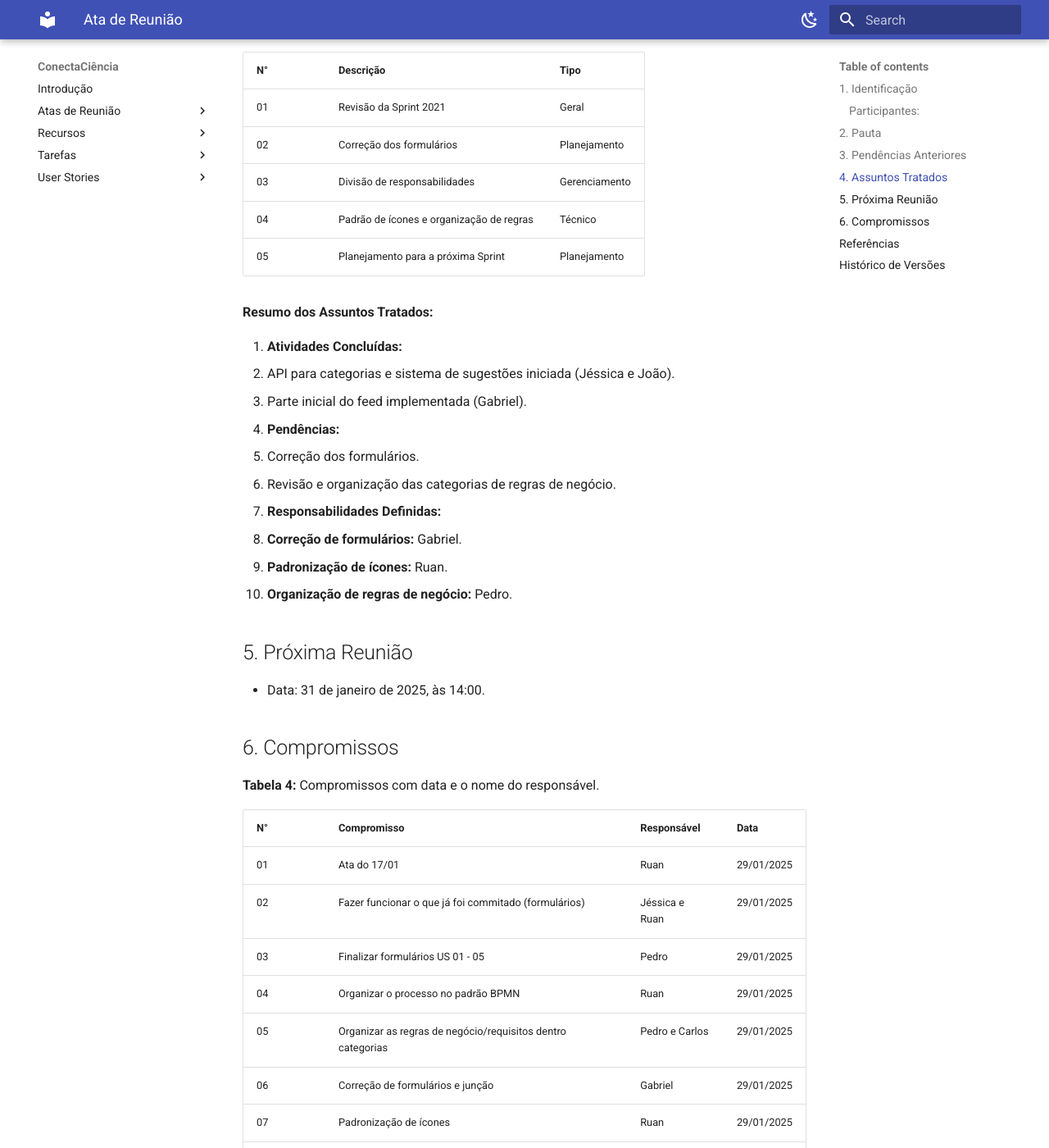
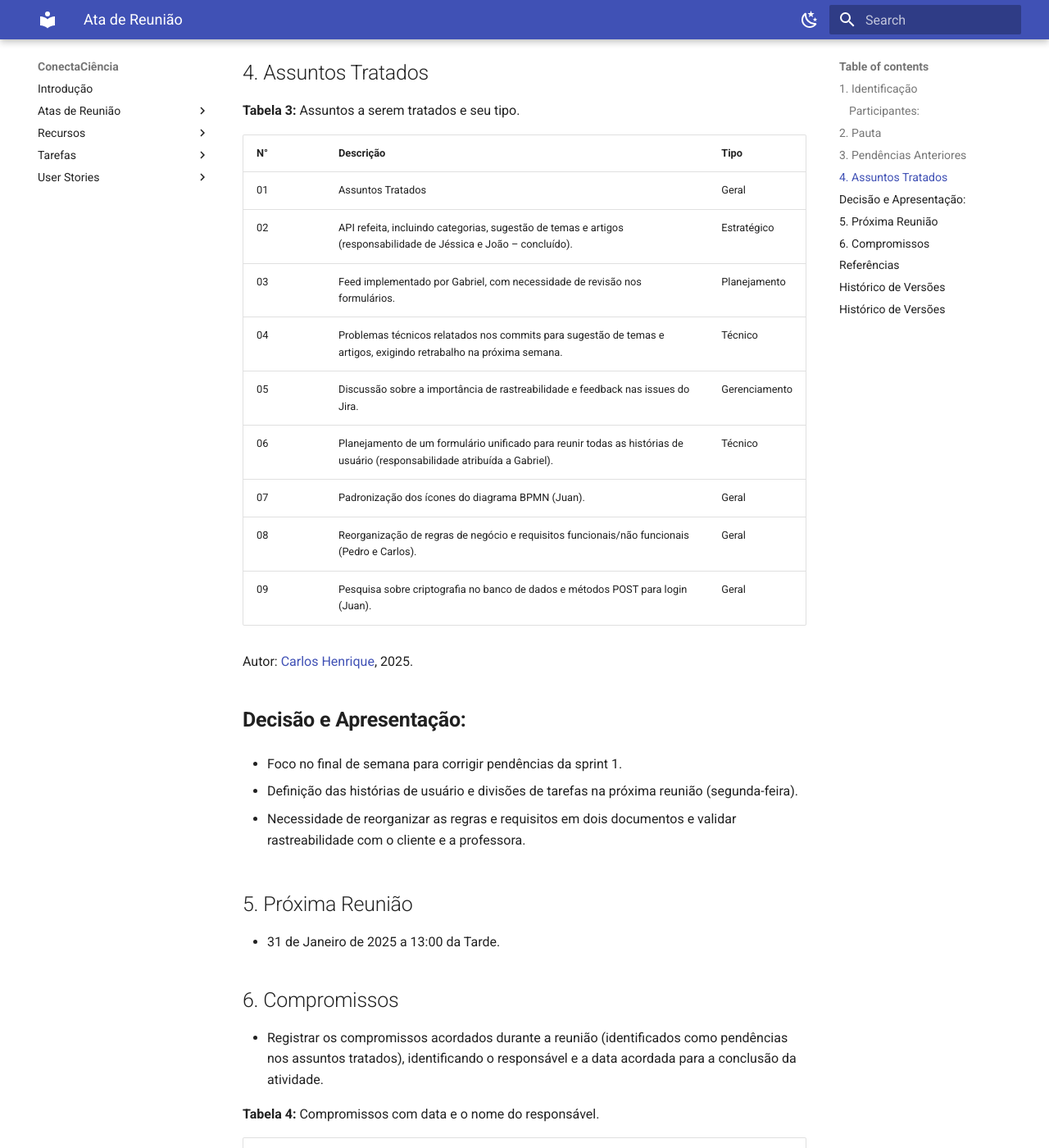
Before and after one commit to FGA-REQ/2024.2-6EspiasDemais, an MkDocs documentation site: the page built from docs/atas-reuniao/ATA-Reuniao-04.md, in a window 1280 px wide and 1400 px high, scrolled down 2089 px. Shown: the whole window at 82% size. Built offline with MkDocs 1.6.1 and Material for MkDocs 9.7.7, drawn with Linux system fonts in a browser that asks for light colours; some of the changed text lies outside the part shown.

Commit message:
Update ATA-Reuniao-04.md

```diff
--- a/docs/atas-reuniao/ATA-Reuniao-04.md
+++ b/docs/atas-reuniao/ATA-Reuniao-04.md
@@ -7,19 +7,19 @@
 - Término: 13:30
 - Local: Google Meets
 - Redator: [Carlos Henrique](https://github.com/carlinn1)
-- Revisor: [Jéssica Eveline](https://github.com/xzxjesse)
+- Revisor:
 
-**Tabela 1:** Cabeçalho com datas, horários e realizadores.
+**Tabela 1:** Cabeçalho com datas, horarios e realizadores.
 
 | Data       | Hora de Início Previsto | Hora de Início Realizado | Hora de Término Previsto | Hora de Término Realizado | Local        | Redator                                        | Revisor                                        |
 | ---------- | ----------------------- | ------------------------ | ------------------------ | ------------------------- | ------------ | ---------------------------------------------- | ---------------------------------------------- |
-| 24/01/2025 | 13:00                   | 13:00                    | 13:30                    | 13:30                     | Google Meets | [Carlos Henrique](https://github.com/carlinn1) | [Jéssica Eveline](https://github.com/xzxjesse) |
+| 10/01/2025 | 13:00                   | 13:00                    | 13:30                    | 13:30                     | Google Meets | [Carlos Henrique](https://github.com/carlinn1) |                                                |
 
 Autor: [Carlos Henrique](https://github.com/carlinn1), 2025.
 
 ### Participantes:
 
-- Presente: Marcar somente as pessoas que participaram da reunião.
+- Presente: Marcar somente as pessoas que participaram da reunião;
 - Nome: Listas todas as pessoas que foram convocadas para a reunião.
 
 **Tabela 2:** Participantes e suas presenças.
@@ -37,68 +37,75 @@ Autor: [Carlos Henrique](https://github.com/carlinn1), 2025.
 
 **Link da gravação:**
 
-<iframe width="560" height="315" src="https://www.youtube.com/watch?v=itwcH2xuepI" title="YouTube video player" frameborder="0" allow="accelerometer; autoplay; clipboard-write; encrypted-media; gyroscope; picture-in-picture; web-share" referrerpolicy="strict-origin-when-cross-origin" allowfullscreen></iframe>
+<iframe width="560" height="315" src="https://www.youtube.com/watch?v=itwcH2xuepI&feature=youtu.be" title="YouTube video player" frameborder="0" allow="accelerometer; autoplay; clipboard-write; encrypted-media; gyroscope; picture-in-picture; web-share" referrerpolicy="strict-origin-when-cross-origin" allowfullscreen></iframe>
 
 Autor: [Carlos Henrique](https://github.com/carlinn1), 2025.
 
 ## 2. Pauta
 
-- Revisão das atividades realizadas na última semana.
-- Organização de pendências para as próximas semanas.
-- Planejamento para entrega final do projeto.
+- Alinhamento semanal sobre o progresso do projeto.
+- Revisão de tarefas da sprint 1.
+- Planejamento e organização para a sprint 2.
+- Definição de responsabilidades para correções e melhorias.
 
 ## 3. Pendências Anteriores
 
-- Finalização da API para categorias e sugestões de temas.
-- Correção dos formulários para integração com o cliente.
+- Finalizar a ata da reunião do dia 17/01/2025 (responsabilidade atribuída a Ruan).
+- Corrigir e finalizar formulários de usuário (responsabilidade atribuída a Gabriel).
+- Reorganizar requisitos funcionais e regras de negócio.
+- Implementar funcionalidades pendentes da API e corrigir erros nos commits.
 
 ## 4. Assuntos Tratados
 
 **Tabela 3:** Assuntos a serem tratados e seu tipo.
 
-| N°  | Descrição                                          | Tipo          |
-| --- | ------------------------------------------------ | ------------- |
-| 01  | Revisão da Sprint 2021                          | Geral         |
-| 02  | Correção dos formulários                        | Planejamento  |
-| 03  | Divisão de responsabilidades                   | Gerenciamento |
-| 04  | Padrão de ícones e organização de regras       | Técnico       |
-| 05  | Planejamento para a próxima Sprint              | Planejamento  |
+| N°  | Descrição                                                                                                   | Tipo          |
+| --- | ----------------------------------------------------------------------------------------------------------- | ------------- |
+| 01  | Assuntos Tratados                                                                                           | Geral         |
+| 02  | API refeita, incluindo categorias, sugestão de temas e artigos (responsabilidade de Jéssica e João – concluído). | Estratégico   |
+| 03  | Feed implementado por Gabriel, com necessidade de revisão nos formulários.                                  | Planejamento  |
+| 04  | Problemas técnicos relatados nos commits para sugestão de temas e artigos, exigindo retrabalho na próxima semana. | Técnico       |
+| 05  | Discussão sobre a importância de rastreabilidade e feedback nas issues do Jira.                             | Gerenciamento |
+| 06  | Planejamento de um formulário unificado para reunir todas as histórias de usuário (responsabilidade atribuída a Gabriel). | Técnico       |
+| 07  | Padronização dos ícones do diagrama BPMN (Juan).                                                            | Geral         |
+| 08  | Reorganização de regras de negócio e requisitos funcionais/não funcionais (Pedro e Carlos).                 | Geral         |
+| 09  | Pesquisa sobre criptografia no banco de dados e métodos POST para login (Juan).                             | Geral         |
 
-**Resumo dos Assuntos Tratados:**
 
-1. **Atividades Concluídas:**
-   - API para categorias e sistema de sugestões iniciada (Jéssica e João).
-   - Parte inicial do feed implementada (Gabriel).
-2. **Pendências:**
-   - Correção dos formulários.
-   - Revisão e organização das categorias de regras de negócio.
-3. **Responsabilidades Definidas:**
-   - **Correção de formulários:** Gabriel.
-   - **Padronização de ícones:** Ruan.
-   - **Organização de regras de negócio:** Pedro.
+Autor: [Carlos Henrique](https://github.com/carlinn1), 2025.
+
+## **Decisão e Apresentação:**
+
+- Foco no final de semana para corrigir pendências da sprint 1.
+
+- Definição das histórias de usuário e divisões de tarefas na próxima reunião (segunda-feira).
+
+- Necessidade de reorganizar as regras e requisitos em dois documentos e validar rastreabilidade com o cliente e a professora.
+
 
 ## 5. Próxima Reunião
 
-- Data: 31 de janeiro de 2025, às 14:00.
+- 31 de Janeiro de 2025 a 13:00 da Tarde.
 
 ## 6. Compromissos
 
+- Registrar os compromissos acordados durante a reunião (identificados como pendências nos assuntos tratados), identificando o responsável e a data acordada para a conclusão da atividade.
+
 **Tabela 4:** Compromissos com data e o nome do responsável.
 
-| N°  | Compromisso                                                   | Responsável       | Data       |
-| --- | ------------------------------------------------------------- | ----------------- | ---------- |
-| 01  | Ata do 17/01                                                  | Ruan              | 29/01/2025 |
-| 02  | Fazer funcionar o que já foi commitado (formulários)          | Jéssica e Ruan    | 29/01/2025 |
-| 03  | Finalizar formulários US 01 - 05                              | Pedro             | 29/01/2025 |
-| 04  | Organizar o processo no padrão BPMN                           | Ruan              | 29/01/2025 |
-| 05  | Organizar as regras de negócio/requisitos dentro categorias   | Pedro e Carlos    | 29/01/2025 |
-| 06  | Correção de formulários e junção                              | Gabriel           | 29/01/2025 |
-| 07  | Padronização de ícones                                        | Ruan              | 29/01/2025 |
-| 08  | Organização de regras de negócio                              | Pedro             | 29/01/2025 |
+| N°  | Compromisso                                                             | Responsável         | Data       |
+| --- | ----------------------------------------------------------------------- | ------------------- | ---------- |
+| 01  | Criar formulário unificado com base nas histórias de usuário            | Gabriel             | 29/01/2025 |
+| 02  | Reorganizar regras e requisitos, com suporte ao cliente e rastreabilidade | Pedro e Carlos    | 29/01/2025 |
+| 03  | Desenvolvimento do Backlog e Definição do MVP                           | João e Jéssica      | 29/01/2025 |
+| 04  | Finalizar atas pendentes (17/01)                                        | Juan                | 29/01/2025 |
+| 05  | Padronizar ícones do diagrama BPMN                                      | Juan                | 29/01/2025 |
+| 06  | Pesquisar soluções de criptografia e segurança no banco de dados        | Juan                | 29/01/2025 |
+| 07  | Finalizar atas pendentes (24/01)                                        | Carlos              | 29/01/2025 |
+| 08  | Revisar e corrigir problemas nos commits e integração com a API         | Jéssica e João      | 29/01/2025 |
 
 
-
-Autor: [Carlos Henrique](https://github.com/carlinn1), 2025.
+Autor: (Carlos Henrique de Souza Bispo)
 
 ## Referências
 
@@ -107,12 +114,23 @@ Autor: [Carlos Henrique](https://github.com/carlinn1), 2025.
 ## Histórico de Versões
 
 - Versão: 1.3.
-- Descrição: Registro da reunião semanal do dia 24/01/2025.
+- Descrição: Evitar alterações simultâneas em Develop para prevenir conflitos e dividir as tarefas a serem feitas para realização da entrega.
 - Autor: [Carlos Henrique](https://github.com/carlinn1)
-- Data: 24/01/2025.
-- Revisor: [Jéssica Eveline](https://github.com/xzxjesse)
-- Data de revisão: 25/01/2025.
+- Data: 27/01/2025.
+- Revisor:
+- Data de revisão:
+
+| Versão |       Descrição       |                     Autor                      |    Data    |                    Revisor                     | Data de revisão |
+| :----: | :-------------------: | :--------------------------------------------: | :--------: | :--------------------------------------------: | :-------------: |
+|  1.1   | Versão Ata reunião 02 | [Carlos Henrique](https://github.com/carlinn1) | 11/01/2025 | [Jéssica Eveline](https://github.com/xzxjesse) |   14/01/2025    |
+|  1.3   | Versão Ata reunião 04 | [Carlos Henrique](https://github.com/carlinn1) | 27/01/2025 |                                                |                 |
+
+
+## Histórico de Versões
+
+<font size="3"><p style="text-align: left">**Tabela 5** - Histórico de versões.</p></font>
 
 | Versão |   Descrição    |                     Autor                      |    Data    |                    Revisor                     | Data de revisão |
 | :----: | :------------: | :--------------------------------------------: | :--------: | :--------------------------------------------: | :-------------: |
-|  1.3   | Ata reunião 04  | [Carlos Henrique](https://github.com/carlinn1) | 24/01/2025 | [Jéssica Eveline](https://github.com/xzxjesse) |   25/01/2025    |
+|  1.1   | Ata reunião 02 | [Carlos Henrique](https://github.com/carlinn1) | 11/01/2025 | [Jéssica Eveline](https://github.com/xzxjesse) |   14/01/2025    |
+|  1.3   | Ata reunião 02 | [Carlos Henrique](https://github.com/carlinn1) | 27/01/2025 |                                                |                 |
```
